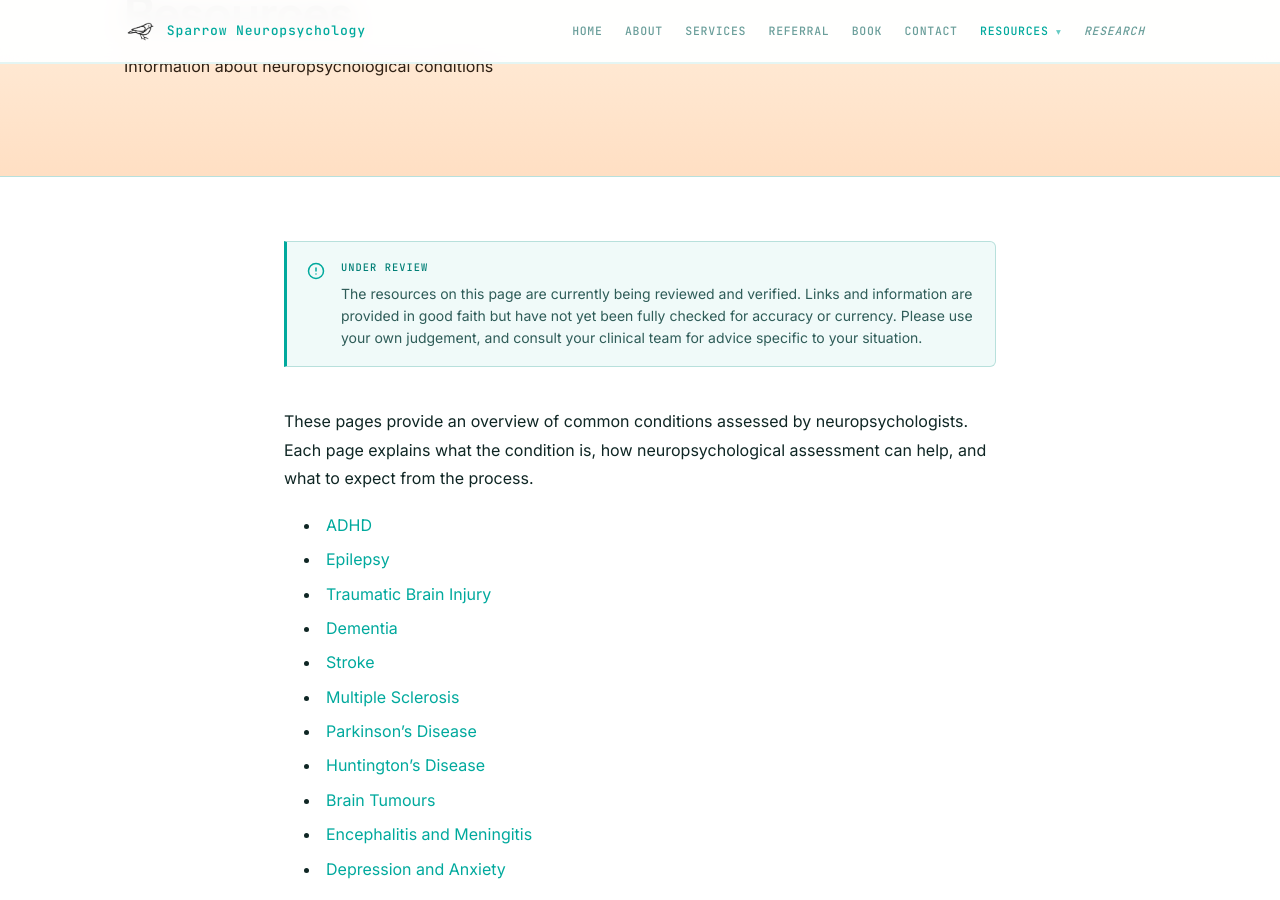
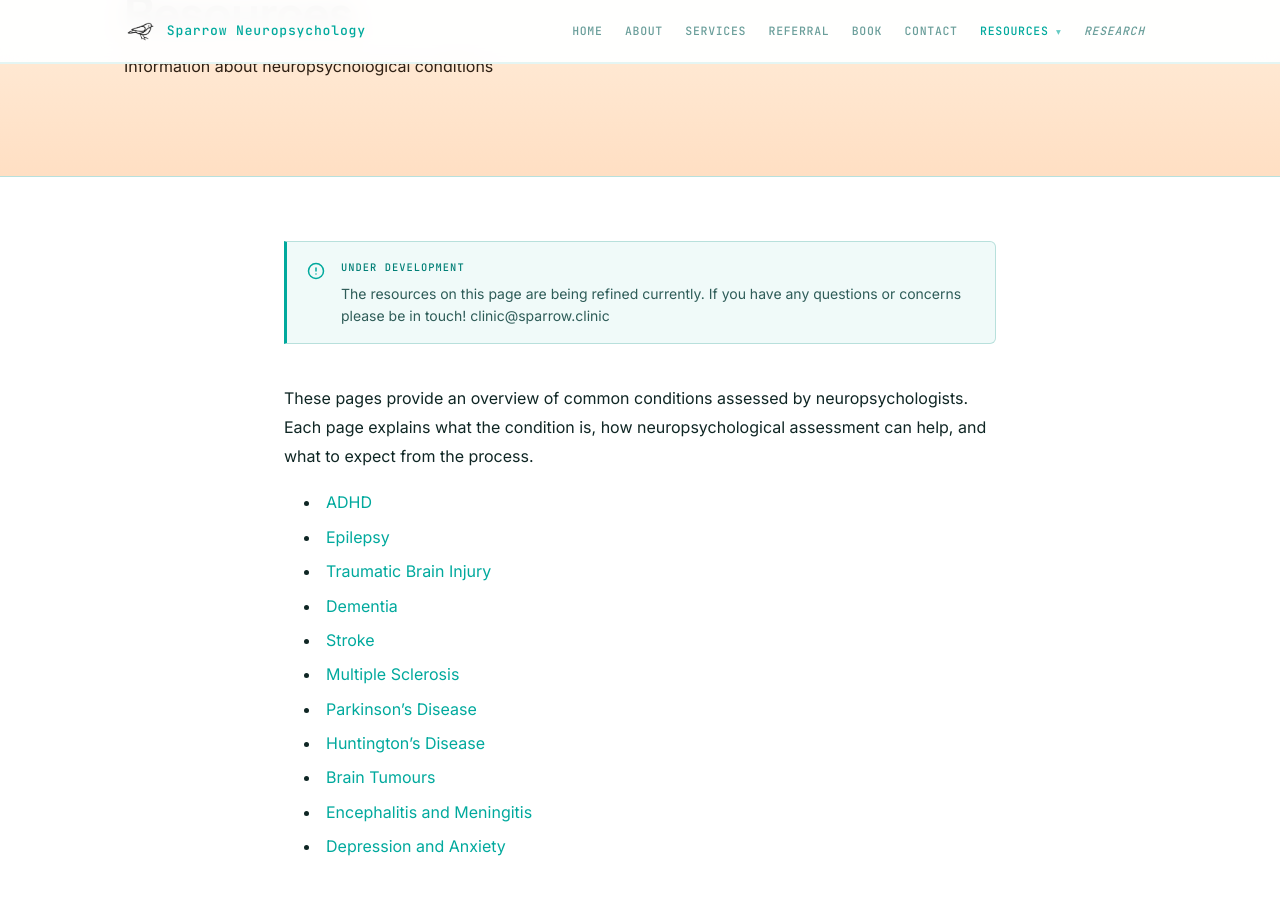
Before and after one commit to cfxb/sparrow-clinic, a Jekyll site: the page built from resources/index.md, in a window 1280 px wide and 900 px high, scrolled down 347 px. Built offline with Jekyll 4.4.1, drawn with Linux system fonts in a browser that asks for light colours.

Commit message:
Update resources notice to "Under Development" with contact email
Co-Authored-By: Claude Opus 4.7 (1M context) <noreply@anthropic.com>

```diff
--- a/_includes/under-review-notice.html
+++ b/_includes/under-review-notice.html
@@ -1,9 +1,9 @@
-<div class="review-notice" role="note" aria-label="Page status notice">
+<div class="review-notice" role="note" aria-label="Under development notice">
   <div class="review-notice__icon" aria-hidden="true">
     <svg xmlns="http://www.w3.org/2000/svg" width="18" height="18" viewBox="0 0 24 24" fill="none" stroke="currentColor" stroke-width="2" stroke-linecap="round" stroke-linejoin="round"><circle cx="12" cy="12" r="10"/><line x1="12" y1="8" x2="12" y2="12"/><line x1="12" y1="16" x2="12.01" y2="16"/></svg>
   </div>
   <div class="review-notice__body">
-    <p class="review-notice__heading">Under Review</p>
-    <p class="review-notice__text">The resources on this page are currently being reviewed and verified. Links and information are provided in good faith but have not yet been fully checked for accuracy or currency. Please use your own judgement, and consult your clinical team for advice specific to your situation.</p>
+    <p class="review-notice__heading">Under Development</p>
+    <p class="review-notice__text">The resources on this page are being refined currently. If you have any questions or concerns please be in touch! clinic@sparrow.clinic</p>
   </div>
 </div>
```
